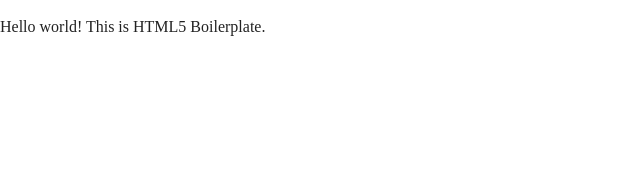
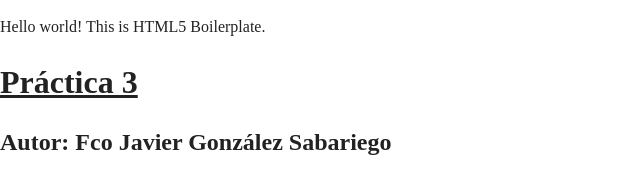
Before and after one commit to FcoJavierGlez/DIWEB, a plain HTML site: page index.html in a window 1280 px wide. Shown: the whole page, without its empty margins (0-640 px from the left). Drawn offline with nearby package versions, Linux system fonts and the light colour scheme.

Commit message:
añadido h1 y h2>

```diff
--- a/index.html
+++ b/index.html
@@ -47,6 +47,8 @@
         alert("Geolocalización no soportada.");
       }
     </script>
+    <h1><u>Práctica 3</u></h1>
+    <h2>Autor: Fco Javier González Sabariego</h2>
 </body>
 
 </html>
```
